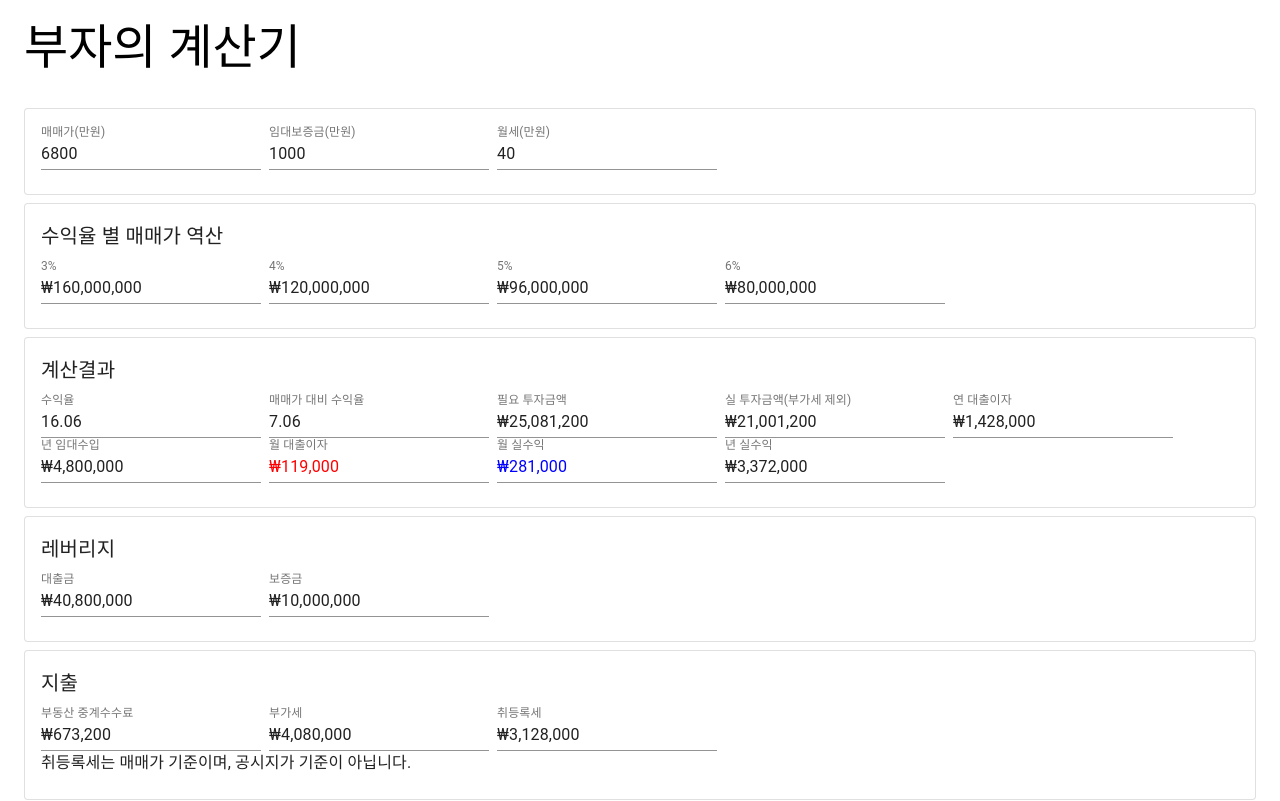
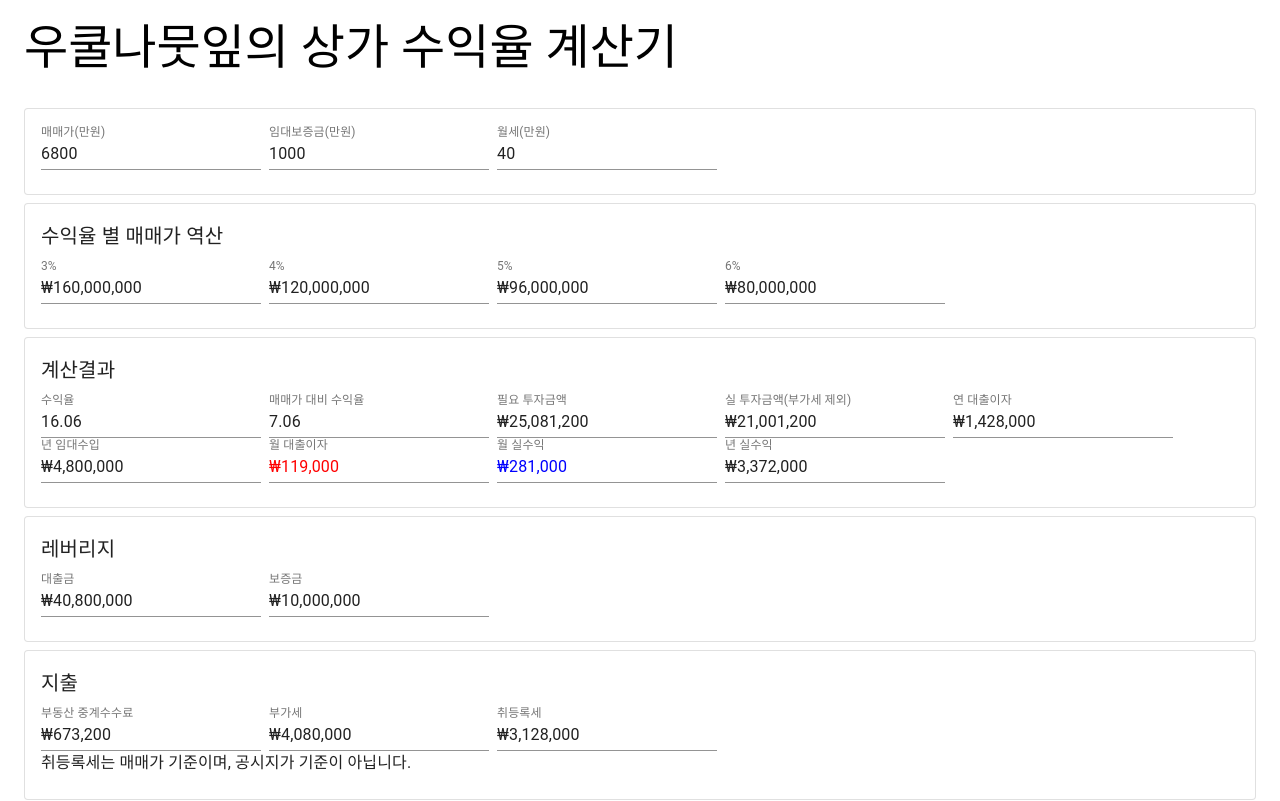
Before and after one commit to everdeen7336/richCalculator, a Next.js app: page / in a window 1280 px wide. Shown: the top 801 px of the page. Built offline with nearby package versions, Linux system fonts and the light colour scheme.

Commit message:
title change2

```diff
--- a/pages/index.tsx
+++ b/pages/index.tsx
@@ -166,13 +166,13 @@ export default function Home() {
   return (
     <Container maxWidth="lg" className={classes.root}>
       <Head>
-        <title>상가 수익율 계산기</title>
+        <title>우쿨나뭇잎의 상가 수익율 계산기</title>
         <link rel="icon" href="/favicon.ico" />
         <script data-ad-client="ca-pub-7233017559577101" async src="https://pagead2.googlesyndication.com/pagead/js/adsbygoogle.js"></script>
       </Head>
 
       <Typography variant="h3" component="h1" >
-        부자의 계산기
+        우쿨나뭇잎의 상가 수익율 계산기
       </Typography>
       <Box my={4} margin={0}>
         <Card variant="outlined" className={classes.card}>
```
